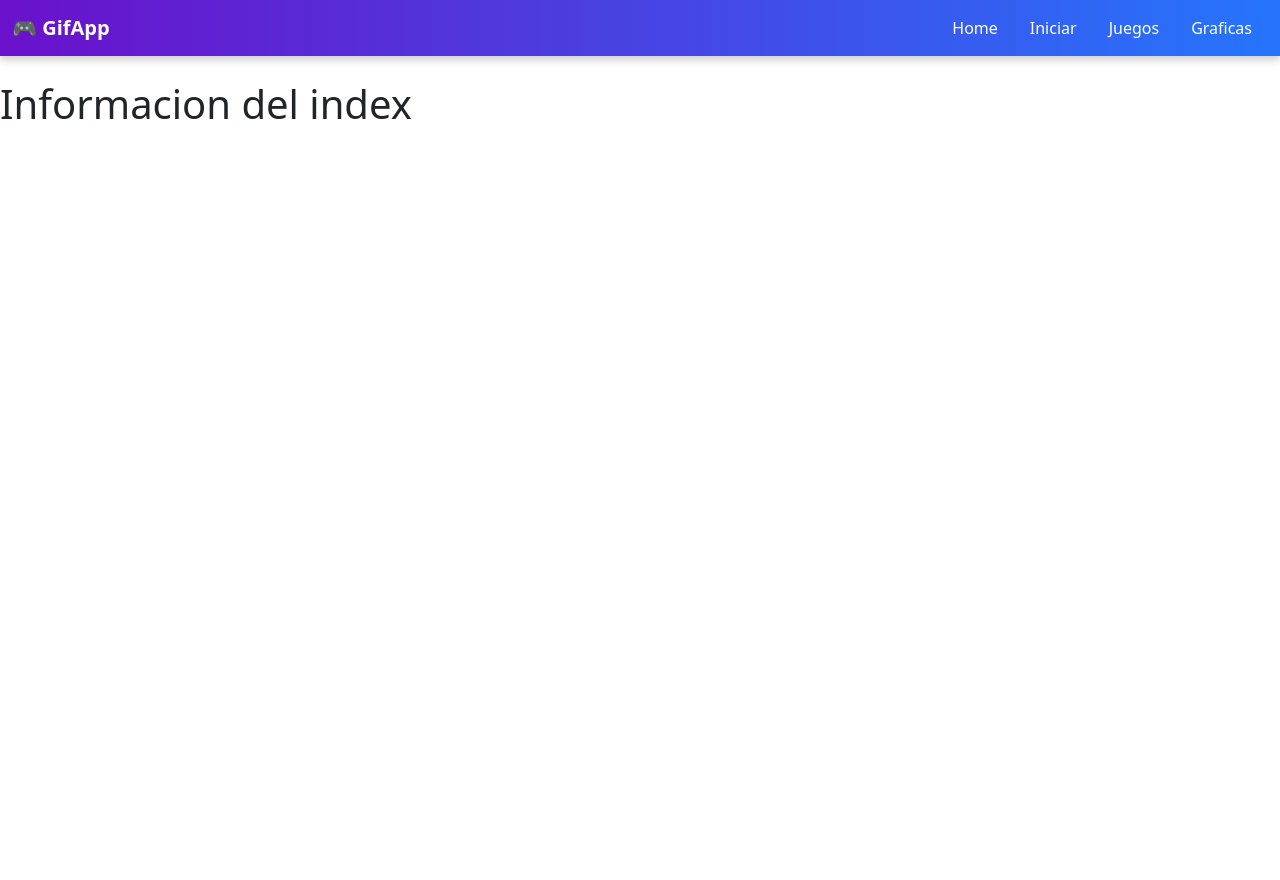
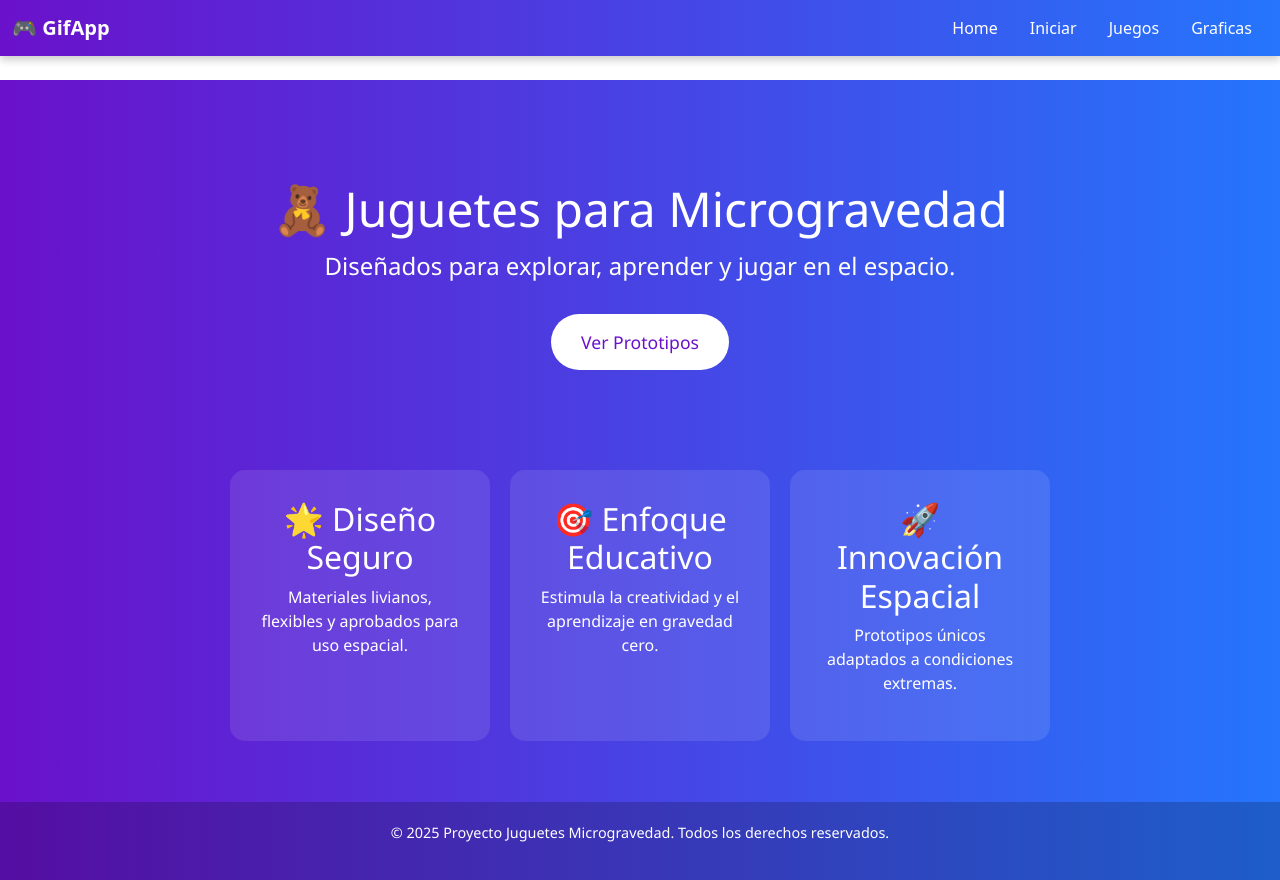
Before and after one commit to FernandoRamirezCruz/famex, a Vue app: page / in a window 1280 px wide. Before the commit the page ends 800 px from the top, so only its background shows below. Built offline with nearby package versions, Linux system fonts and the light colour scheme.

Commit message:
primera vista

```diff
--- a/src/views/HomeView.vue
+++ b/src/views/HomeView.vue
@@ -1,6 +1,114 @@
 <template>
-    <h1>Informacion del index</h1>
-</template>
+    <div class="inicio">
+      <!-- Header -->
+      <header class="header">
+        <h1>🧸 Juguetes para Microgravedad</h1>
+        <p>Diseñados para explorar, aprender y jugar en el espacio.</p>
+        <button @click="irAPrototipos">Ver Prototipos</button>
+      </header>
 
-<script>
-</script>
+      <!-- Sección de características -->
+      <section class="features">
+        <div class="feature-card">
+          <h2>🌟 Diseño Seguro</h2>
+          <p>Materiales livianos, flexibles y aprobados para uso espacial.</p>
+        </div>
+        <div class="feature-card">
+          <h2>🎯 Enfoque Educativo</h2>
+          <p>Estimula la creatividad y el aprendizaje en gravedad cero.</p>
+        </div>
+        <div class="feature-card">
+          <h2>🚀 Innovación Espacial</h2>
+          <p>Prototipos únicos adaptados a condiciones extremas.</p>
+        </div>
+      </section>
+
+      <!-- Footer -->
+      <footer class="footer">
+        <p>© 2025 Proyecto Juguetes Microgravedad. Todos los derechos reservados.</p>
+      </footer>
+    </div>
+  </template>
+
+  <script>
+  export default {
+    name: 'App',
+    methods: {
+      irAPrototipos() {
+        alert('Mostrando prototipos... 🚀');
+        // Aquí más adelante podrías redireccionar a otra vista
+      }
+    }
+  }
+  </script>
+
+  <style scoped>
+  .inicio {
+    display: flex;
+    flex-direction: column;
+    min-height: 100vh;
+    font-family: 'Segoe UI', Tahoma, Geneva, Verdana, sans-serif;
+    background: linear-gradient(to right, #6a11cb, #2575fc);
+    color: #fff;
+  }
+
+  .header {
+    text-align: center;
+    padding: 100px 20px 50px;
+  }
+
+  .header h1 {
+    font-size: 3rem;
+    margin-bottom: 10px;
+  }
+
+  .header p {
+    font-size: 1.5rem;
+    margin-bottom: 30px;
+  }
+
+  .header button {
+    background-color: #fff;
+    color: #6a11cb;
+    border: none;
+    padding: 15px 30px;
+    font-size: 1.1rem;
+    border-radius: 30px;
+    cursor: pointer;
+    transition: 0.3s;
+  }
+
+  .header button:hover {
+    background-color: #e0e0e0;
+  }
+
+  .features {
+    display: flex;
+    justify-content: center;
+    gap: 20px;
+    padding: 50px 20px;
+    flex-wrap: wrap;
+  }
+
+  .feature-card {
+    background-color: rgba(255, 255, 255, 0.1);
+    padding: 30px;
+    border-radius: 15px;
+    width: 260px;
+    text-align: center;
+    transition: 0.3s;
+  }
+
+  .feature-card:hover {
+    background-color: rgba(255, 255, 255, 0.2);
+    transform: translateY(-5px);
+  }
+
+  .footer {
+    text-align: center;
+    margin-top: auto;
+    padding: 20px;
+    font-size: 0.9rem;
+    background-color: rgba(0, 0, 0, 0.2);
+  }
+  </style>
```
